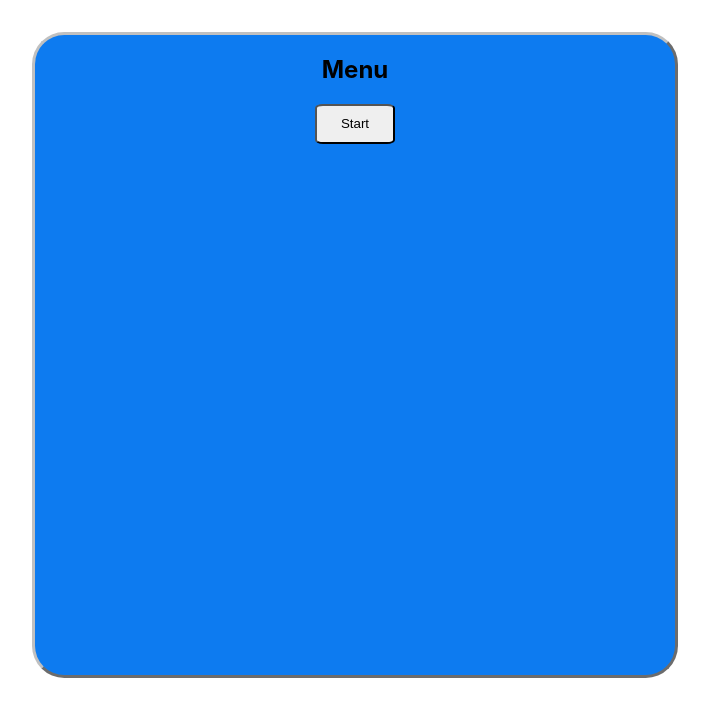
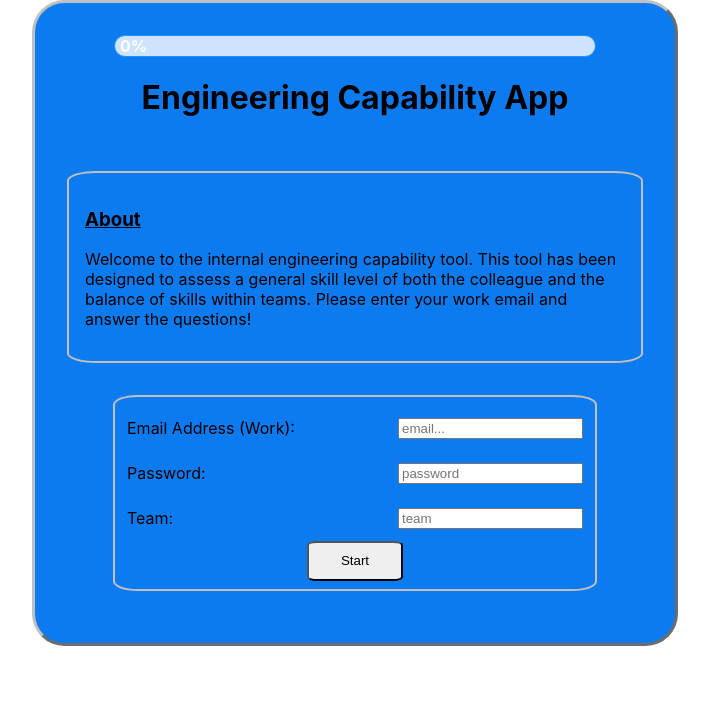
Before and after one commit to LMcvie/CapabilityApp, a React (Create React App) app: page / in a window 1280 px wide. Shown: the top 716 px of the page, without its empty margins (285-994 px from the left). Built offline with nearby package versions, Linux system fonts and the light colour scheme.

Commit message:
Moved data flow into the container along with progress bar and merged menu code with useState

```diff
--- a/package.json
+++ b/package.json
@@ -1,6 +1,6 @@
 {
-  "homepage": "http://lmcvie.github.io/CapabilityApp",
   "name": "capability_app",
+  "homepage": "https://lmcvie.github.io/CapabilityApp/",
   "version": "0.1.0",
   "private": true,
   "dependencies": {
--- /dev/null
+++ b/src/Components/Credentials.css
@@ -0,0 +1,29 @@
+#UserInfo{
+    display:flex;
+    flex-direction: column;
+    border: solid silver 2px;
+    width:30rem;
+    height:12rem;
+    border-radius:5%;
+    justify-content: center;
+}
+
+.formWrap{
+    margin: 0.75rem;
+    display:flex;
+    justify-content: space-between;
+}
+
+#start {
+
+    display: flex;
+    justify-content: center;
+
+}
+
+#start > input {
+    width:6rem;
+    border-radius:10%;
+    height:2.5rem;
+    width:6rem;
+}
--- /dev/null
+++ b/src/Components/Credentials.js
@@ -0,0 +1,66 @@
+import React from "react";
+import { useState } from "react";
+import "./Credentials.css";
+
+const Credentials = ({onUserSubmit}) => {
+
+    const [userDetails, setUserDetails] = useState({
+        Email: null,
+        Password: null,
+        Team: null
+    });
+
+    const handleEmailChange = (event) => {
+        let updatedDetails = userDetails;
+        updatedDetails.Email = event.target.value;
+        setUserDetails (updatedDetails);
+
+    }
+    const handlePasswordChange = (event) => {
+        let updatedDetails = userDetails;
+        updatedDetails.Password = event.target.value;
+        setUserDetails (updatedDetails);
+
+    }
+    const handleTeamChange = (event) => {
+        let updatedDetails = userDetails;
+        updatedDetails.Team = event.target.value;
+        setUserDetails (updatedDetails);
+    }
+
+
+    const handleSubmit = (event) => {
+        event.preventDefault();
+        console.log(userDetails);
+
+        onUserSubmit({userDetails});
+    }
+
+
+    return (
+        <div>
+            <form id ='UserInfo' onSubmit={handleSubmit}>
+                <div className = "formWrap">
+                    <label htmlFor = "email"> Email Address (Work): </label>
+                <input type='email' placeholder='email...' required onChange={handleEmailChange} />
+                </div>
+
+                <div className = "formWrap">
+                <label htmlFor = "pwd"> Password: </label>
+                <input type='password' name='pwd' placeholder='password' required onChange={handlePasswordChange} />
+                </div>
+
+                <div className = "formWrap">
+                <label htmlFor = "team"> Team: </label>
+                <input type='team' name='team' placeholder='team' required onChange={handleTeamChange} />
+                </div>
+                <div id = "start">
+                <input type = "submit"  value = "Start"/>
+                </div>
+                </form>
+        </div>
+    );
+
+}
+
+export default Credentials;
--- a/src/Components/ProgressBar.css
+++ b/src/Components/ProgressBar.css
@@ -3,7 +3,8 @@
     width:30rem;
     background-color: rgba(255, 255, 255, 0.797);
     border-radius: 50px;
-    margin-bottom: 2rem;
+    margin-top: 2rem;
+
     border: 1px solid dodgerblue;
   }
 
--- a/src/Components/ProgressBar.js
+++ b/src/Components/ProgressBar.js
@@ -3,20 +3,19 @@ import './ProgressBar.css';
 
 const ProgressBar = ({ progress }) => {
 
-    console.log(progress);
     const [completed, setCompleted] = useState(0);
 
+    const bgcolor = "#ef6c00";
+
     useEffect(() => {
-        setCompleted(progress.completed);
+        setCompleted(progress);
         loadProgressBar();
     }, []);
 
     const loadProgressBar = () => {
-        console.log(`${progress.completed}%`);
-        console.log(progress.bgcolor);
         let element = document.getElementById("fillerStyles");
-        element.style.width = `${progress.completed}%`;
-        element.style.backgroundColor = progress.bgcolor;
+        element.style.width = `${progress}%`;
+        element.style.backgroundColor = bgcolor;
 
     }
 
@@ -30,7 +29,7 @@ const ProgressBar = ({ progress }) => {
     const fillerStyles = {
         height: '100%',
         width: `${completed}%`,
-        backgroundColor: progress.bgcolor,
+        backgroundColor: bgcolor,
         transition: 'width 1s ease-in-out',
         borderRadius: 'inherit',
         textAlign: 'right'
@@ -46,8 +45,6 @@ const ProgressBar = ({ progress }) => {
 
     return (
         <div id='ProgressBar'>
-            <h2>Progress Bar</h2>
-
             <div id='containerStyles'>
                 <div id='fillerStyles'>
                     <span id='labelStyles'>{`${completed}%`}</span>
--- a/src/Components/SpiderChart.js
+++ b/src/Components/SpiderChart.js
@@ -21,7 +21,7 @@ const SpiderChart = () => {
   // const RadarList = data.map((data, index) => {
   //   return (
   //     <></>// <Radar name = /Radar>
-  //   );
+  //   );ac
   // });
 
   return (
--- a/src/Container/CapabilityContainer.css
+++ b/src/Container/CapabilityContainer.css
@@ -1,10 +1,11 @@
 #Container{
-    margin-top: 2rem;
     background-color:rgb(13, 123, 240);
     display:flex;
-    justify-content: center;
     height:40rem;
     border-radius:5%;
     border: 3px outset silver;
     width:40rem;
+    display: flex;
+    flex-direction: column;
+    align-items: center;
 }
--- a/src/Container/CapabilityContainer.js
+++ b/src/Container/CapabilityContainer.js
@@ -1,18 +1,32 @@
-import { BrowserRouter as Router, Route, Routes } from "react-router-dom";
+import { BrowserRouter as Router, Route, Routes, useNavigate } from "react-router-dom";
+import {useState, useEffect} from 'react';
 import MenuPage from '../Screens/MenuPage.js';
 import QuestionPage from '../Screens/QuestionPage.js';
 import SummaryPage from '../Screens/SummaryPage.js';
 import TopicsPage from '../Screens/TopicsPage.js';
 import NotFoundPage from '../Screens/NotFoundPage.js';
 import './CapabilityContainer.css';
+import ProgressBar from '../Components/ProgressBar.js'
 
 const CapabilityContainer = () => {
 
+
+    const [userDetails, setUserDetails] = useState({});
+    const [progress, setProgress] = useState('0');
+
+    const HandleUserInput = (userInfo) => {
+
+        setUserDetails(userInfo.userDetails);
+
+    }
+
+
     return (
         <div id = 'Container'>
+            <ProgressBar progress={progress} />
             <Router>
                 <Routes>
-                    <Route index element={<MenuPage />} />
+                    <Route path="/*" element ={<MenuPage onUserSubmit = {(userInfo) => HandleUserInput(userInfo)}/>} />
                     <Route path="/Topics" element={<TopicsPage />} />
                     <Route path="/Questions" element={<QuestionPage />} />
                     {/* <Route path="/Summary" element={<SummaryPage />} /> */}
--- a/src/Screens/MenuPage.css
+++ b/src/Screens/MenuPage.css
@@ -1,5 +1,16 @@
-button{
-    border-radius:10%;
-    height:2.5rem;
-    width:5rem;
+#Menu{
+    display: flex;
+    flex-direction: column;
+    align-items: center;
 }
+
+
+#About{
+    Margin:2rem;
+    padding:1rem;
+    border-radius:5%;
+    border: solid silver 2px;
+}
+#About >h3 {
+    text-decoration: underline;
+}
--- a/src/Screens/MenuPage.js
+++ b/src/Screens/MenuPage.js
@@ -1,19 +1,24 @@
-import { useNavigate} from "react-router-dom";
+import { useNavigate } from "react-router-dom";
 import './MenuPage.css';
+import Credentials from '../Components/Credentials.js';
 
 
-const MenuPage = () => {
+const MenuPage = ({ onUserSubmit }) => {
+    const navigate = useNavigate();
 
-    let navigate = useNavigate();
-
-    const handleStart = (event) => {
-        navigate('Topics');
+    const handleStart = ({ userDetails }) => {
+        onUserSubmit({ userDetails });
+        navigate("/Topics");
     }
 
     return (
-        <div id = 'Menu'>
-        <h2>Menu</h2>
-        <button onClick = {handleStart}>Start</button>
+        <div id='Menu'>
+            <h1>Engineering Capability App</h1>
+            <div id="About">
+                <h3>About</h3>
+                <p> Welcome to the internal engineering capability tool. This tool has been designed to assess a general skill level of both the colleague and the balance of skills within teams. Please enter your work email and answer the questions! </p>
+            </div>
+            <Credentials onUserSubmit={(userDetails) => handleStart(userDetails)} />
         </div>
     )
 
--- a/src/Screens/TopicsPage.js
+++ b/src/Screens/TopicsPage.js
@@ -1,7 +1,6 @@
 import { useNavigate } from "react-router-dom";
 import {useState} from "react";
 import ScrollList from '../Components/ScrollList.js';
-import ProgressBar from '../Components/ProgressBar.js';
 import './TopicsPage.css';
 
 
@@ -9,7 +8,6 @@ const TopicsPage = () => {
 
     const [topic, setTopic] = useState(null);
 
-    const progressBarData = { bgcolor: "#ef6c00", completed: 23 };
 
     const topics = [
         { name: 'CSS', completed: 'completed' },
@@ -34,7 +32,6 @@ const TopicsPage = () => {
 
     return (
         <div id = 'topicsList'>
-            <ProgressBar progress={progressBarData} />
             <h2>Topics</h2>
             <ScrollList onTopicSubmit = {(selectedTopic) => setTopic(selectedTopic)} topics={topics} />
             <button onClick={handleStart}>Back To Menu</button>
```
